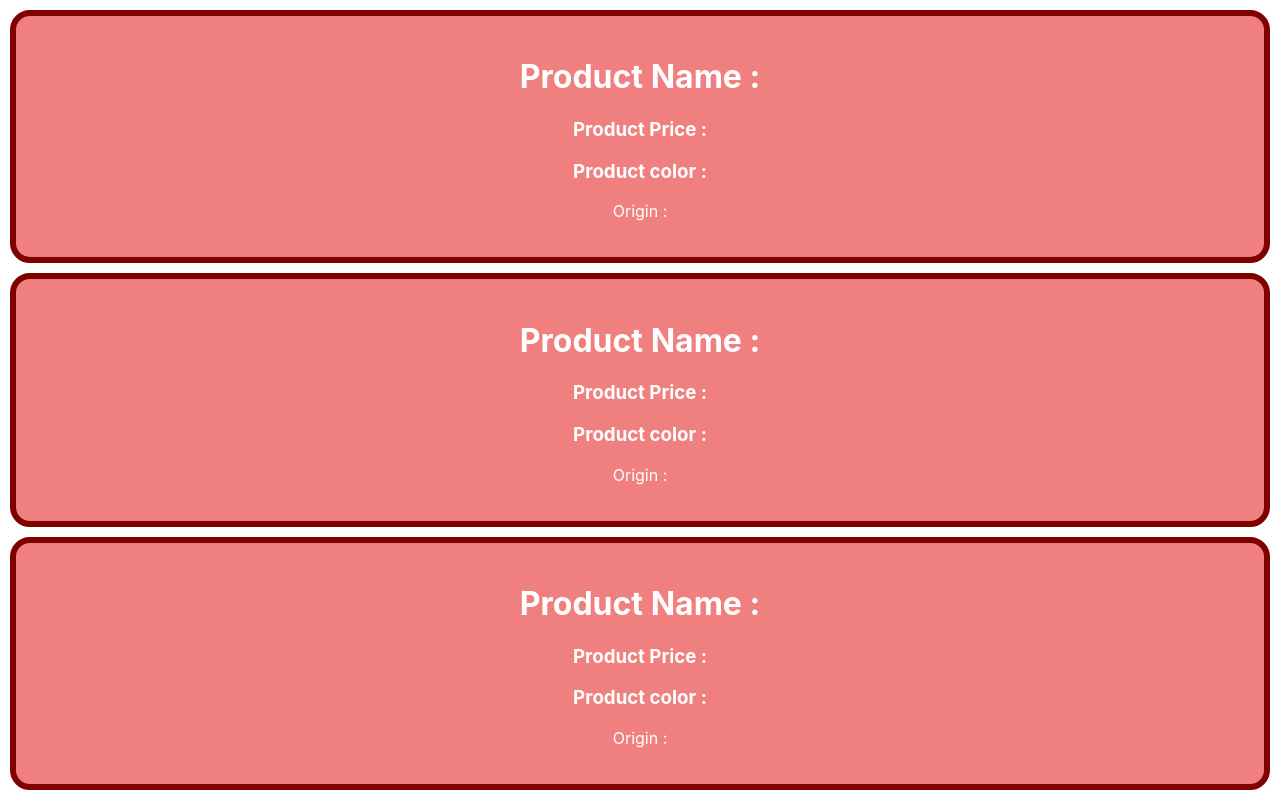
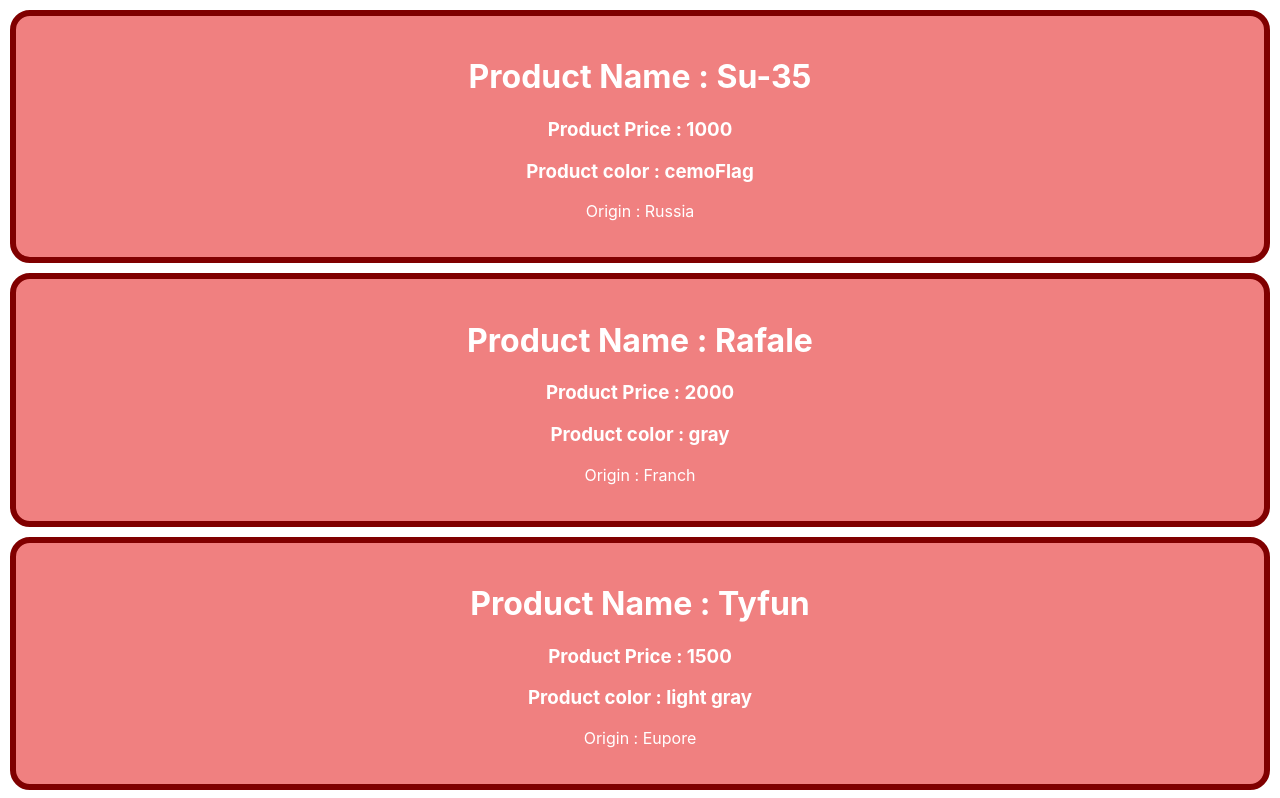
Before and after one commit to Riday1/reactjs-core-concept2, a React (Create React App) app: page / in a window 1280 px wide. Shown: the top 798 px of the page. Built offline with nearby package versions, Linux system fonts and the light colour scheme.

Commit message:
dynamically value is assigned

```diff
--- a/src/App.js
+++ b/src/App.js
@@ -22,7 +22,7 @@
     <div className="App">
 
       {
-        Aircrafts.map(aricraft => <Product name={Aircrafts.name} price={Aircrafts.price} color={Aircrafts.color}></Product>)
+        Aircrafts.map(aricraft => <Product name={aricraft.name} price={aricraft.price} color={aricraft.color} origin={aricraft.origin}></Product>)
       }
 
     </div>
@@ -39,7 +39,7 @@
       <h1>Product Name : {props.name} </h1>
       <h3>Product Price : {props.price}</h3>
       <h3>Product color : {props.color}</h3>
-      <p>Origin : { }</p>
+      <p>Origin : {props.origin}</p>
 
     </div >
   )
```
